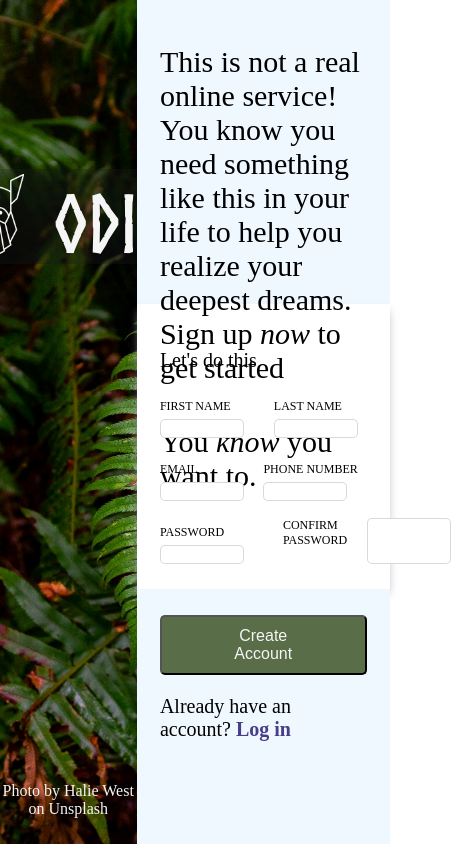
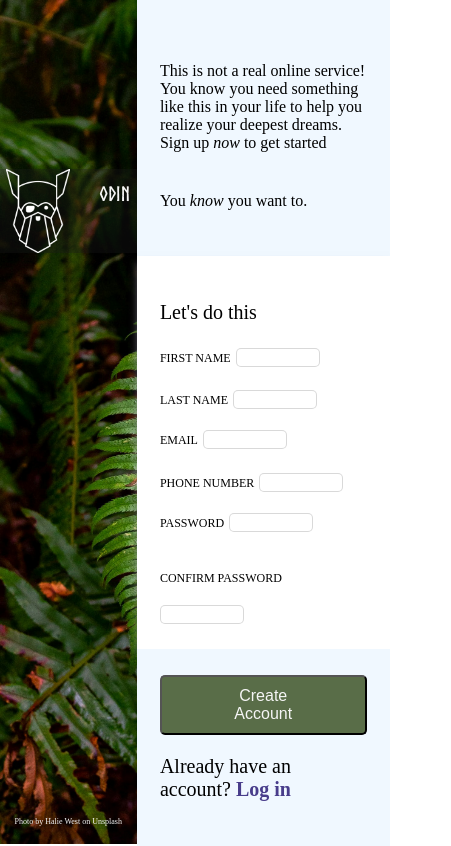
Before and after one commit to kubais/Sign-up-Form, a plain HTML site: page index.html in a window 390 px wide. Shown: the whole page, 451 px wide, since content can reach past the window. Drawn offline with Linux system fonts and the light colour scheme.

Commit message:
Small screen compatibility test.

```diff
--- a/styles.css
+++ b/styles.css
@@ -156,3 +156,38 @@ form input:focus {
     font-weight: bold;
     color: darkslateblue;
 }
+
+
+/* Small screens */
+@media all and (max-width: 800px) {
+    .odin span {
+        color: whitesmoke;
+        font-size: 1rem;
+        font-family: Norse-Bold;
+        padding-left: 1.5rem;
+        padding-top: 0.7rem;
+    }
+
+    .form-name, .form-contact, .form-password {
+        display: flex;
+        flex-direction: column;
+        gap: 5vw;
+
+    }
+    .credit {
+        color: whitesmoke;
+        font-size: 0.4rem;
+        text-align: center;
+        margin-top: auto;
+        padding-bottom: 0.5rem;
+    }
+    .form-header {
+        background-color: aliceblue;
+        display: flex;
+        flex-direction: column;
+        height: 30vh;
+        font-size: 0.8rem;
+        padding-top: 5vh;
+    }
+
+}
```
